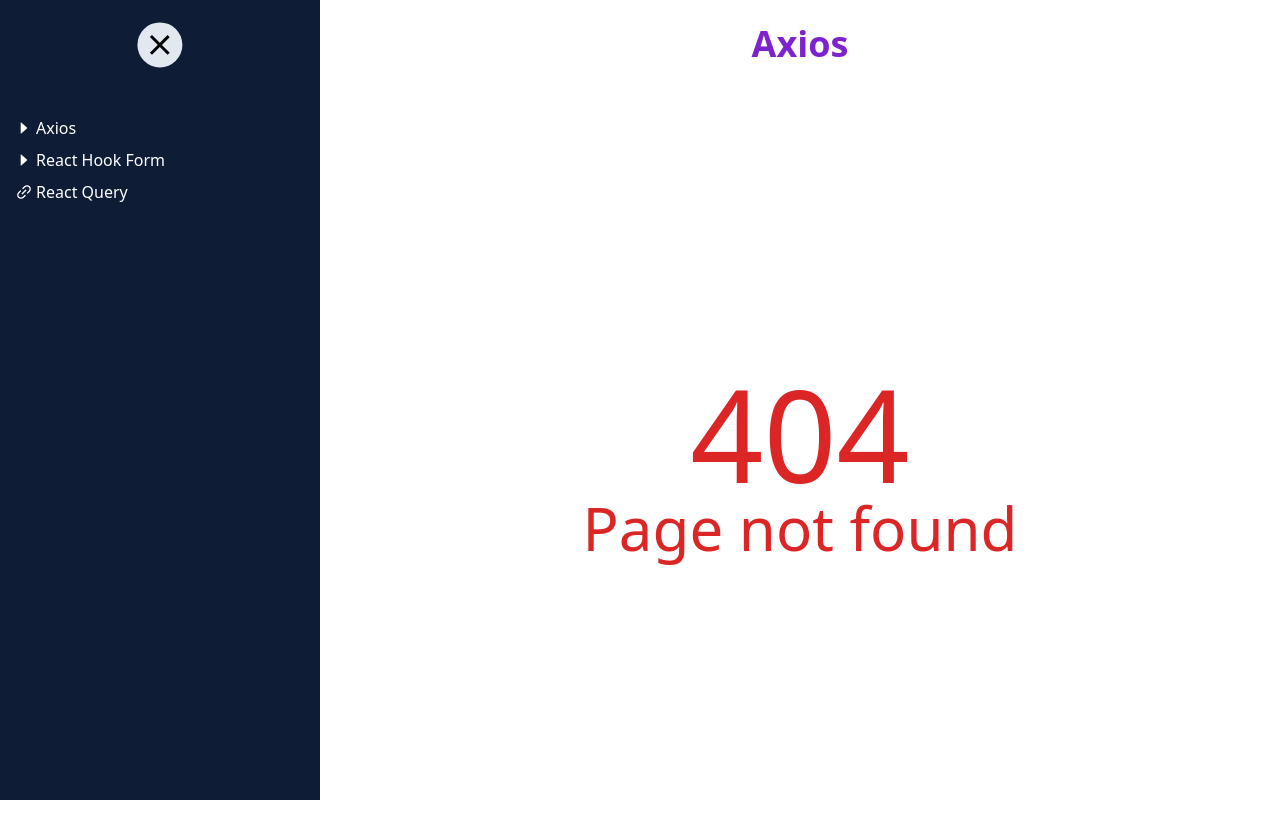
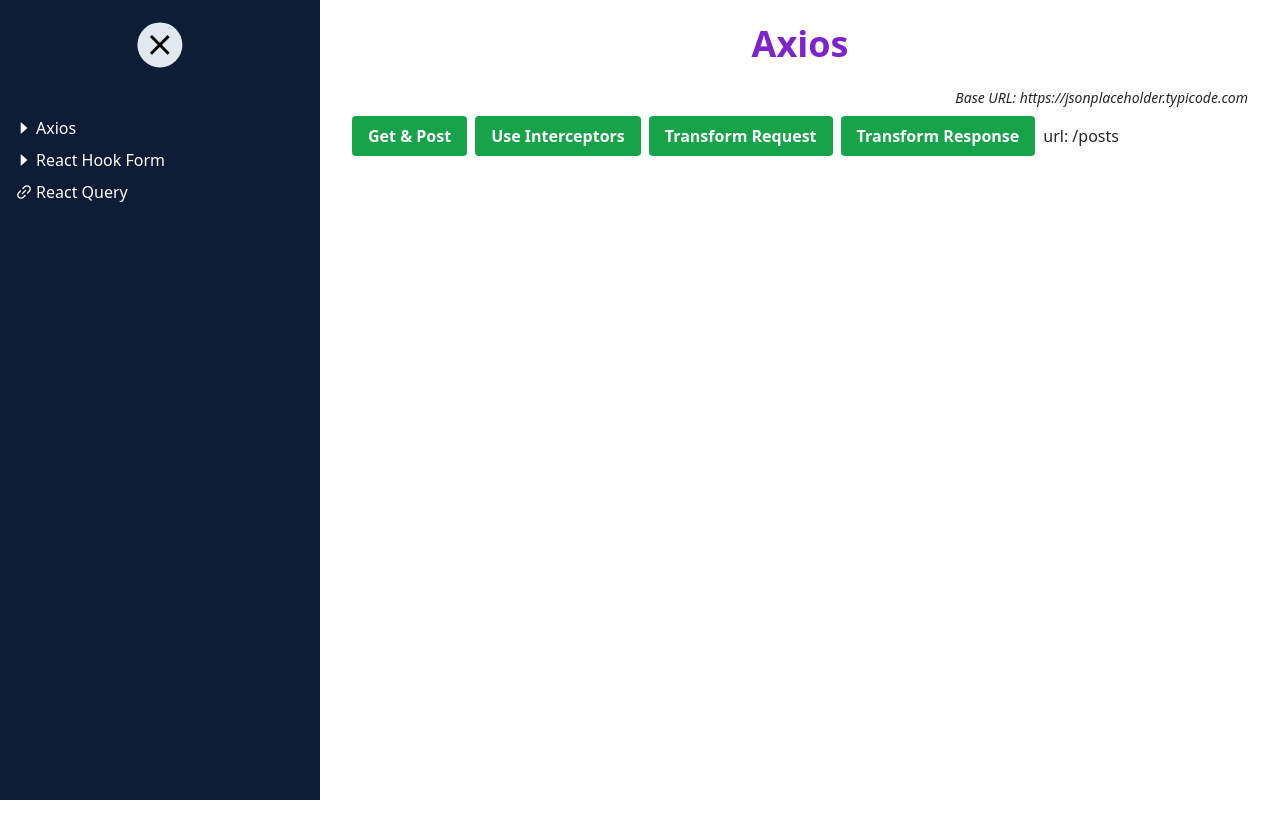
Before and after one commit to lathieuhuan/react-archive, a React (Vite) app: page /axios/intermediate in a window 1280 px wide. Before the commit this address had no page. After the commit the page ends 800 px from the top, so only its background shows below. Built offline with nearby package versions, Linux system fonts and the light colour scheme.

Commit message:
doing axios intermediate

```diff
--- a/src/features/axios/Basic.tsx
+++ b/src/features/axios/Basic.tsx
@@ -1,24 +1,24 @@
-import { AxiosError, AxiosResponse, AxiosPromise } from "axios";
+import { AxiosError, AxiosRequestConfig, AxiosResponse } from "axios";
 import { useState } from "react";
 
 import Button from "../../components/Button";
 
 import { METHODS } from "./constant";
-import { axiosService, ServiceArgs } from "./service";
-import { FetchedPost, FetchMethod, GetPostsParams } from "./types";
+import { axiosInstance } from "./service";
 
 export default function Basic() {
-  const [result, setResult] = useState<AxiosResponse<FetchedPost[]>>();
+  const [result, setResult] = useState<AxiosResponse>();
   const [error, setError] = useState<string>("");
 
   const handleError = (error: AxiosError) => {
     setError(error.message);
   };
 
-  const handleClick = async (method: FetchMethod) => {
+  const handleClick = async (method: typeof METHODS[number]) => {
+    setError("");
     const url = "posts";
     const params = { _limit: 12 };
-    let args = { method, url } as ServiceArgs;
+    let args = { method, url } as AxiosRequestConfig;
 
     switch (method) {
       case "get":
@@ -30,6 +30,7 @@
           body: "Lorem ipsum dolor sit amet",
           userId: 2,
         };
+        break;
       case "put":
         args.url += "/1";
         args.data = {
@@ -50,7 +51,7 @@
       default:
         return;
     }
-    axiosService(args).then(setResult).catch(handleError);
+    axiosInstance(args).then(setResult).catch(handleError);
   };
 
   return (
@@ -72,7 +73,7 @@
 
       {error && <p className="text-red-600 mt-4">{error}</p>}
       {result?.data && (
-        <div className="w-full py-4 overflow-hidden whitespace-pre">
+        <div className="w-full py-4 overflow-auto custom-scrollbar whitespace-pre">
           <p>{JSON.stringify(result.data, null, 2)}</p>
         </div>
       )}
--- /dev/null
+++ b/src/features/axios/Intermediate.tsx
@@ -0,0 +1,141 @@
+import axios, { AxiosError, AxiosResponse } from "axios";
+import { useState } from "react";
+
+import Button from "../../components/Button";
+import Tooltip from "../../components/Tooltip";
+
+import { axiosInstance, axiosServiceWithInterceptor } from "./service";
+
+enum Method {
+  GET_POST = "get & post",
+  USE_INTERCEPTORS = "use interceptors",
+  TRANSFORM_REQUEST = "transform request",
+  TRANSFORM_RESPONSE = "transform response",
+}
+
+const methods = [
+  { text: Method.GET_POST, tooltip: "use axios.all" },
+  {
+    text: Method.USE_INTERCEPTORS,
+    tooltip: "log request's config",
+  },
+  { text: Method.TRANSFORM_REQUEST },
+  { text: Method.TRANSFORM_RESPONSE },
+];
+
+export default function Intermediate() {
+  const [result, setResult] = useState<AxiosResponse>();
+  const [error, setError] = useState<string>("");
+
+  const handleError = (error: AxiosError) => {
+    setError(error.message);
+  };
+
+  const handleClick = (method: Method) => {
+    setError("");
+    const url = "posts";
+    const params = { _limit: 12 };
+
+    switch (method) {
+      case Method.GET_POST:
+        axios
+          .all([
+            axiosInstance({
+              method: "get",
+              url: url,
+              params: params,
+            }),
+            axiosInstance({
+              method: "post",
+              url: url,
+              data: {
+                title: "New Post",
+                body: "Lorem ipsum dolor sit amet",
+                userId: 2,
+              },
+            }),
+          ])
+          .then(
+            axios.spread((fetchedPost, newPost) => {
+              fetchedPost.data.unshift(newPost.data);
+              setResult(fetchedPost);
+            })
+          )
+          .catch(handleError);
+        break;
+      case Method.USE_INTERCEPTORS:
+        axiosServiceWithInterceptor({
+          method: "put",
+          url: url + "/1",
+          data: {
+            title: "Replace Post",
+            body: "Consectetur adipisicing elit",
+          },
+        })
+          .then(setResult)
+          .catch(handleError);
+        break;
+      case Method.TRANSFORM_REQUEST:
+        axiosInstance({
+          method: "patch",
+          url: url + "/1",
+          data: {
+            body: "Temporibus at quos fugit adipisci delectus?",
+          },
+          // does not work
+          transformRequest: [(data, headers) => {
+            data.title = "Transform Title";
+            return data;
+          }],
+        })
+          .then((res) => {
+            console.log(res);
+            setResult(res);
+          })
+          .catch(handleError);
+        break;
+      case Method.TRANSFORM_RESPONSE:
+        axiosInstance({
+          method: "get",
+          url: url,
+          params: params,
+          transformResponse: [
+            (data) => {
+              return;
+            },
+          ],
+        });
+      default:
+        return;
+    }
+  };
+
+  return (
+    <div>
+      <div className="flex gap-2">
+        {methods.map((method) => {
+          return (
+            <Button
+              key={method.text}
+              className="capitalize relative group bg-green-600 hover:bg-green-500"
+              onClick={() => handleClick(method.text)}
+            >
+              {method.tooltip && (
+                <Tooltip className="normal-case" text={method.tooltip} />
+              )}
+              {method.text}
+            </Button>
+          );
+        })}
+        <span className="place-self-center">url: /posts</span>
+      </div>
+
+      {error && <p className="text-red-600 mt-4">{error}</p>}
+      {result?.data && (
+        <div className="w-full py-4 overflow-hidden whitespace-pre">
+          <p>{JSON.stringify(result.data, null, 2)}</p>
+        </div>
+      )}
+    </div>
+  );
+}
--- a/src/features/axios/constant.ts
+++ b/src/features/axios/constant.ts
@@ -1,6 +1,4 @@
 export const METHODS = ["get", "post", "put", "patch", "delete"] as const;
-
-export const ADVANCED_METHODS = ["get & post (concurrent)"] as const;
 
 export const BASE_URL = "https://jsonplaceholder.typicode.com" as const;
 
--- a/src/features/axios/index.tsx
+++ b/src/features/axios/index.tsx
@@ -1,10 +1,12 @@
-import { Outlet } from "react-router-dom";
+import { Link, Outlet } from "react-router-dom";
 import { BASE_URL } from "./constant";
 
 export default function Axios() {
   return (
     <div>
-      <p className="text-right text-sm italic">Base URL: {BASE_URL}</p>
+      <p className="mb-2 block text-right text-sm italic">
+        Base URL: <Link to={BASE_URL}>{BASE_URL}</Link>
+      </p>
       <Outlet />
     </div>
   );
--- a/src/features/axios/service.ts
+++ b/src/features/axios/service.ts
@@ -1,19 +1,17 @@
-import axios from "axios";
+import axios, { AxiosRequestConfig } from "axios";
 import { BASE_URL } from "./constant";
-import { FetchMethod } from "./types";
 
-const axiosInstance = axios.create({
+export const axiosInstance = axios.create({
   baseURL: BASE_URL,
 });
 
-export interface ServiceArgs<T = any, D = any> {
-  method: FetchMethod;
-  url: string;
-  data?: T;
-  params?: D;
+export function axiosServiceWithInterceptor(args: AxiosRequestConfig) {
+  const axiosInterceptorInstance = axios.create({
+    baseURL: BASE_URL,
+  });
+  axiosInterceptorInstance.interceptors.request.use((config) => {
+    console.log(config);
+    return config;
+  }, Promise.reject);
+  return axiosInterceptorInstance(args);
 }
-export function axiosService<T = any, D = any>(
-  args: ServiceArgs<T, D>
-) {
-  return axiosInstance(args);
-}
--- a/src/features/axios/types.ts
+++ b/src/features/axios/types.ts
@@ -1,7 +1,3 @@
-import { METHODS, URLS } from "./constant";
-
-export type FetchMethod = typeof METHODS[number];
-
 export interface FetchedPost {
   userId: number;
   id: number;
@@ -65,5 +61,3 @@
 export interface GetPostsParams {
   _limit: number;
 }
-
-export type Url = typeof URLS[number];
--- a/src/features/index.tsx
+++ b/src/features/index.tsx
@@ -52,7 +52,7 @@
         </div>
       </div>
 
-      <div className="px-8 py-6 grow">
+      <div className="px-8 py-6 grow overflow-x-hidden">
         {topBranch && (
           <h1 className="mb-6 text-4xl text-center text-purple-700 font-semibold">
             {topBranch}
--- a/src/index.css
+++ b/src/index.css
@@ -5,6 +5,9 @@
 @layer utilities {
   .flex-center {
     @apply flex justify-center items-center;
+  }
+  .tooltip-top::after {
+    border-color: black transparent transparent transparent;
   }
 }
 
@@ -24,19 +27,23 @@
   @apply !block;
 }
 
-body::-webkit-scrollbar {
+body::-webkit-scrollbar,
+.custom-scrollbar::-webkit-scrollbar {
   width: 18px;
   height: 18px;
 }
-body::-webkit-scrollbar-thumb {
+body::-webkit-scrollbar-thumb,
+.custom-scrollbar::-webkit-scrollbar-thumb {
   background-color: #969291;
   border-radius: 100px;
   border: 4px solid transparent;
   background-clip: content-box;
 }
-body::-webkit-scrollbar-thumb:hover {
+body::-webkit-scrollbar-thumb:hover,
+.custom-scrollbar::-webkit-scrollbar-thumb:hover {
   background-color: #807876;
 }
-body::-webkit-scrollbar-track {
+body::-webkit-scrollbar-track,
+.custom-scrollbar::-webkit-scrollbar-track {
   background-color: transparent;
 }
--- a/src/routes/index.tsx
+++ b/src/routes/index.tsx
@@ -2,6 +2,7 @@
 
 import Axios from "../features/axios";
 import AxiosBasic from "../features/axios/Basic";
+import Intermediate from "../features/axios/Intermediate";
 import ReactHookForm from "../features/react-hook-form";
 import BasicForms from "../features/react-hook-form/basic";
 import PlainValues from "../features/react-hook-form/basic/PlainValues";
@@ -29,6 +30,14 @@
           path: "basic",
         },
         component: AxiosBasic,
+      },
+      {
+        info: {
+          id: branchID++,
+          name: "Intermediate",
+          path: "intermediate",
+        },
+        component: Intermediate,
       },
     ],
   },
```
